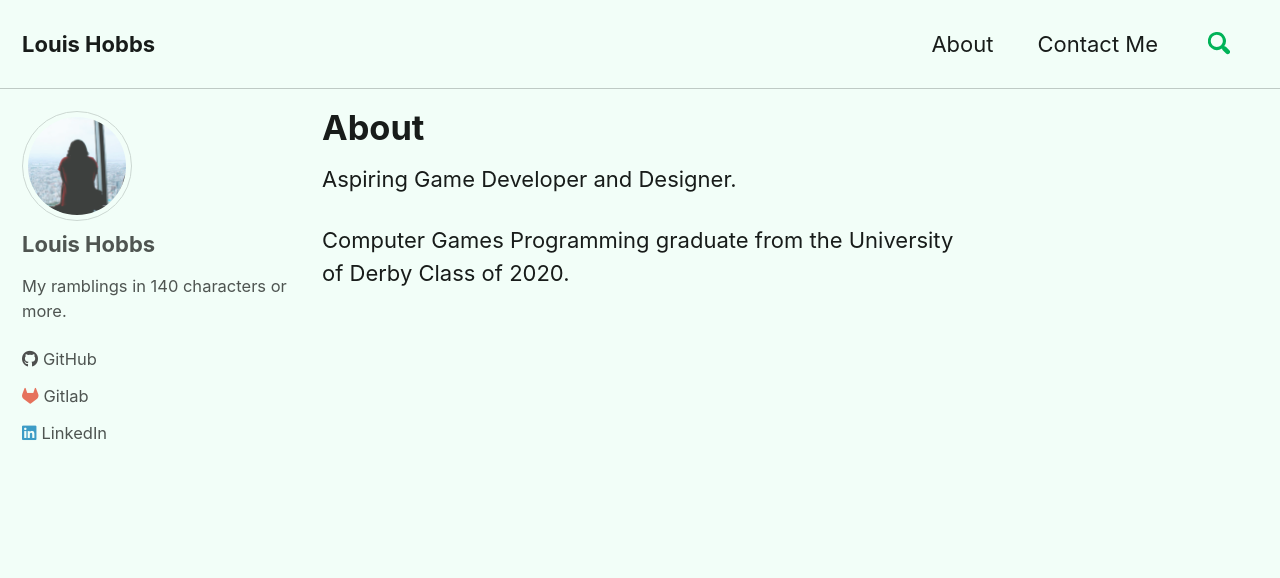
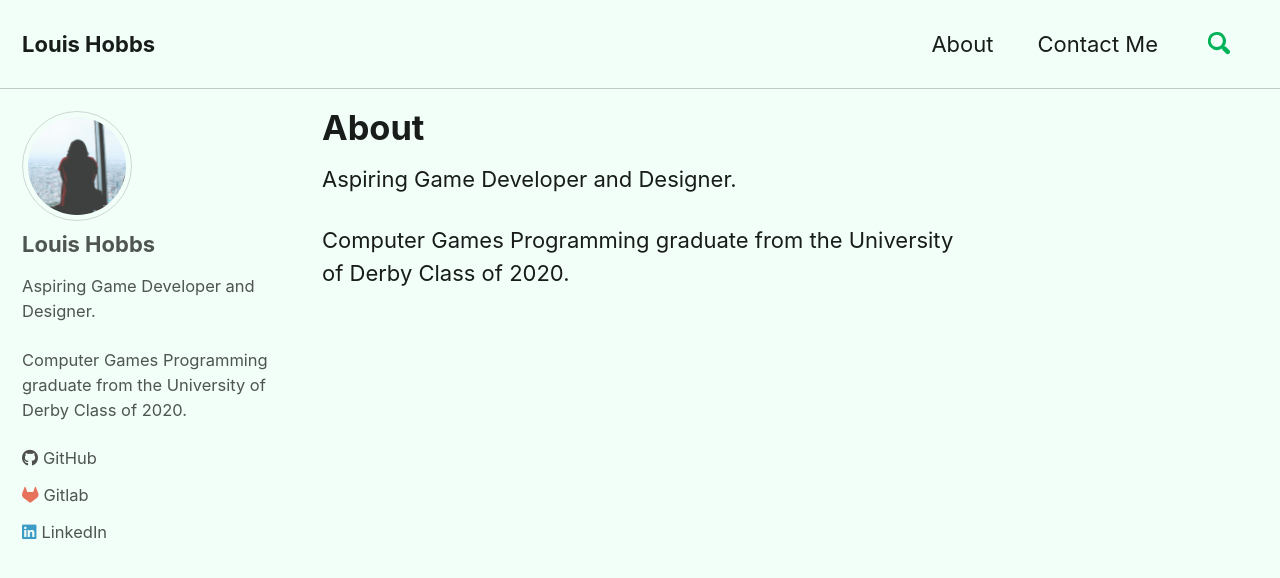
Before and after one commit to Bazzadwarf/Bazzadwarf.github.io, a Jekyll site: the page built from _pages/about.md, in a window 1280 px wide and 900 px high. Shown: the top 578 px of the window. Built offline with Jekyll 4.4.1, drawn with Linux system fonts in a browser that asks for light colours; cached includes are drawn as plain includes; nearby versions of some CDN libraries; a script that is not in the unit is left out; comment, search, counter and statistics services are not loaded.

Commit message:
Update author bio

```diff
--- a/_config.yml
+++ b/_config.yml
@@ -58,7 +58,7 @@ plugins:
 author:
   name   : "Louis Hobbs"
   avatar : "/assets/images/bio-photo.jpg"
-  bio    : "My ramblings in 140 characters or more."
+  bio    : "Aspiring Game Developer and Designer.<br><br>Computer Games Programming graduate from the University of Derby Class of 2020."
   links:
     - label: "GitHub"
       icon: "fab fa-github"
```
